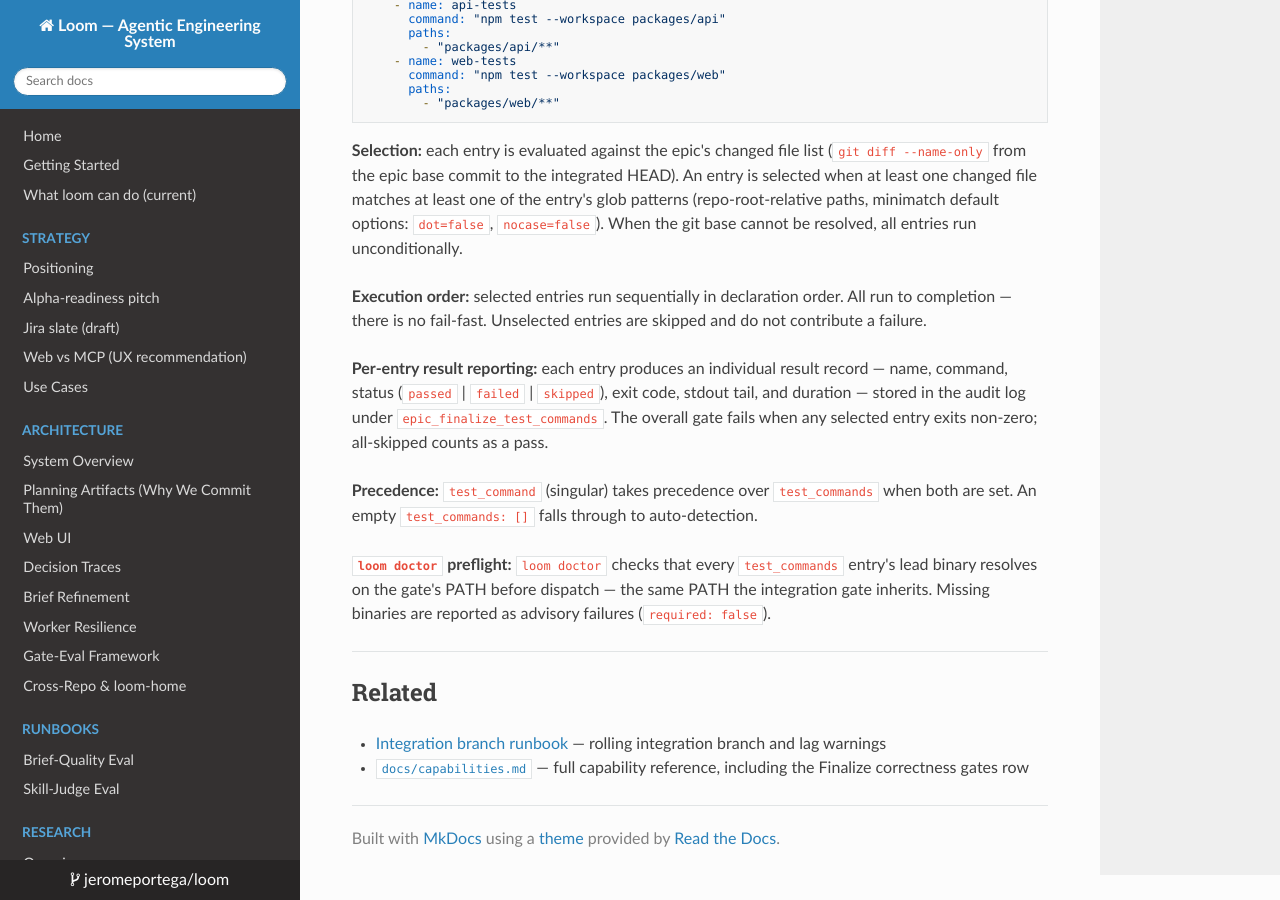
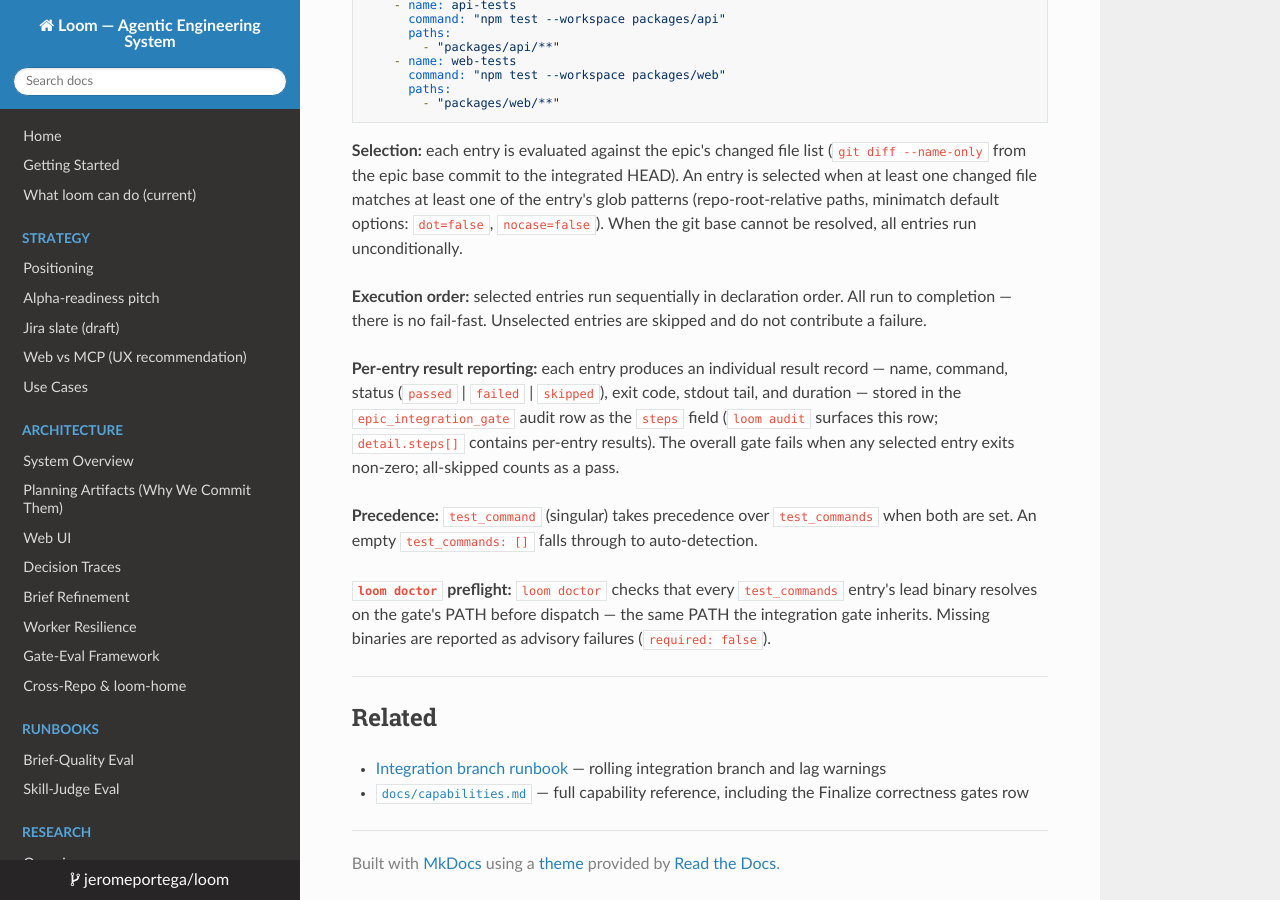
Before and after one commit to jeromeportega/loom, an MkDocs documentation site: the page built from docs/runbooks/finalize.md, in a window 1280 px wide and 900 px high, scrolled down 4028 px. Built offline with MkDocs 1.6.1, drawn with Linux system fonts in a browser that asks for light colours; nearby versions of some CDN libraries.

Commit message:
fix(docs): address code-review findings on test_commands documentation (story-078-004)
- Add dedicated 'Path-scoped test commands' row to capabilities.md documenting
  test_commands fields, glob semantics, execution order, skip behavior, fallback,
  and precedence — satisfying the CLAUDE.md 'new policy knob → add a row' rule
- README: expand minimatch description to specify dot=false and nocase=false
  so operators know dotfiles are not matched; add git-base fallback note
- finalize.md: fix incorrect audit event name (epic_finalize_test_commands ->
  epic_integration_gate with steps[] field) to match the actual implementation

Co-Authored-By: Claude Sonnet 4.6 <noreply@anthropic.com>

```diff
--- a/docs/runbooks/finalize.md
+++ b/docs/runbooks/finalize.md
@@ -207,9 +207,10 @@ do not contribute a failure.
 
 **Per-entry result reporting:** each entry produces an individual result record —
 name, command, status (`passed` | `failed` | `skipped`), exit code, stdout tail,
-and duration — stored in the audit log under `epic_finalize_test_commands`. The
-overall gate fails when any selected entry exits non-zero; all-skipped counts as
-a pass.
+and duration — stored in the `epic_integration_gate` audit row as the `steps`
+field (`loom audit` surfaces this row; `detail.steps[]` contains per-entry
+results). The overall gate fails when any selected entry exits non-zero;
+all-skipped counts as a pass.
 
 **Precedence:** `test_command` (singular) takes precedence over `test_commands`
 when both are set. An empty `test_commands: []` falls through to auto-detection.
```
Also changed, not shown: README.md (+7 -4 lines), docs/capabilities.md (+2 -1 lines).
